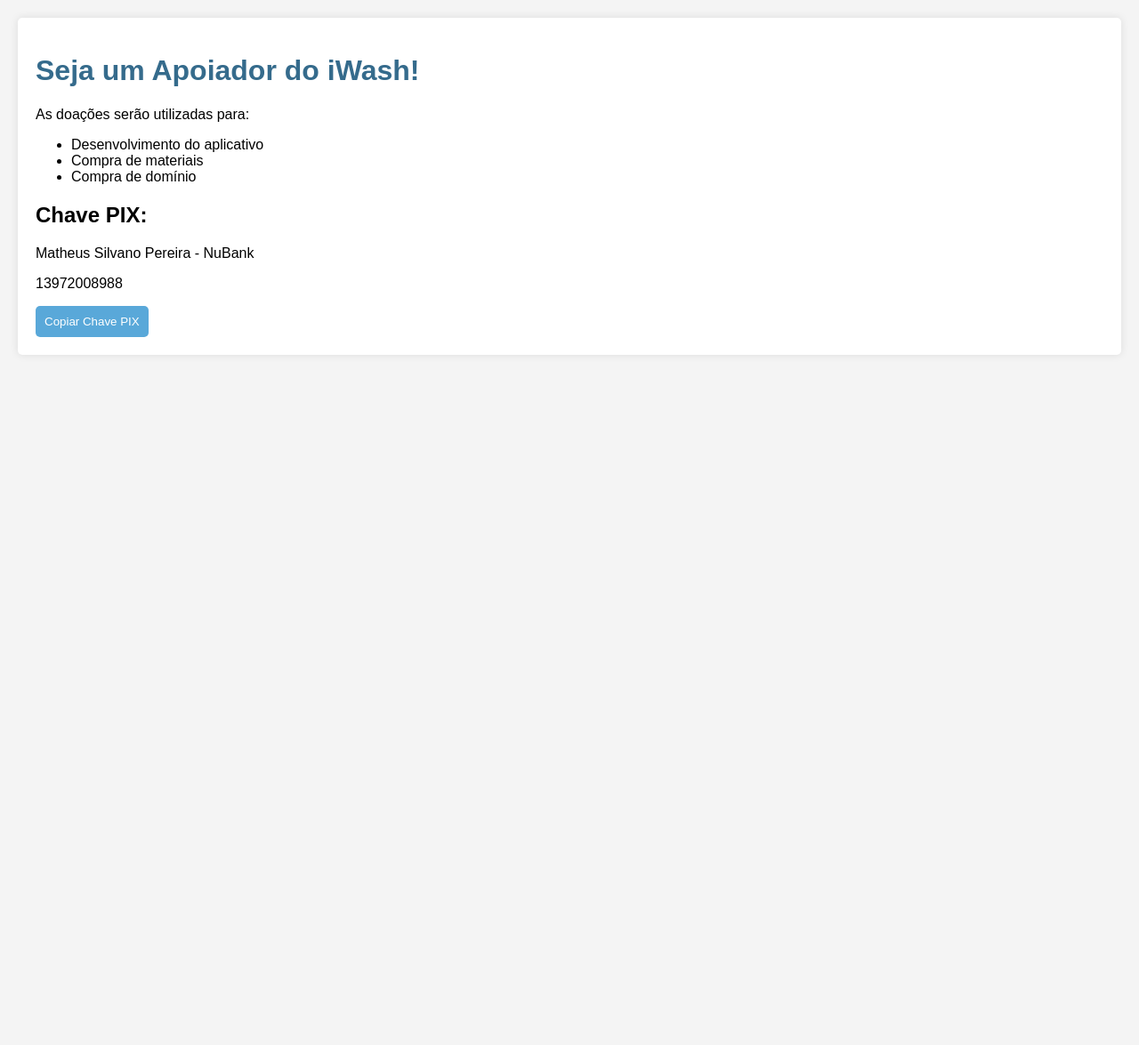
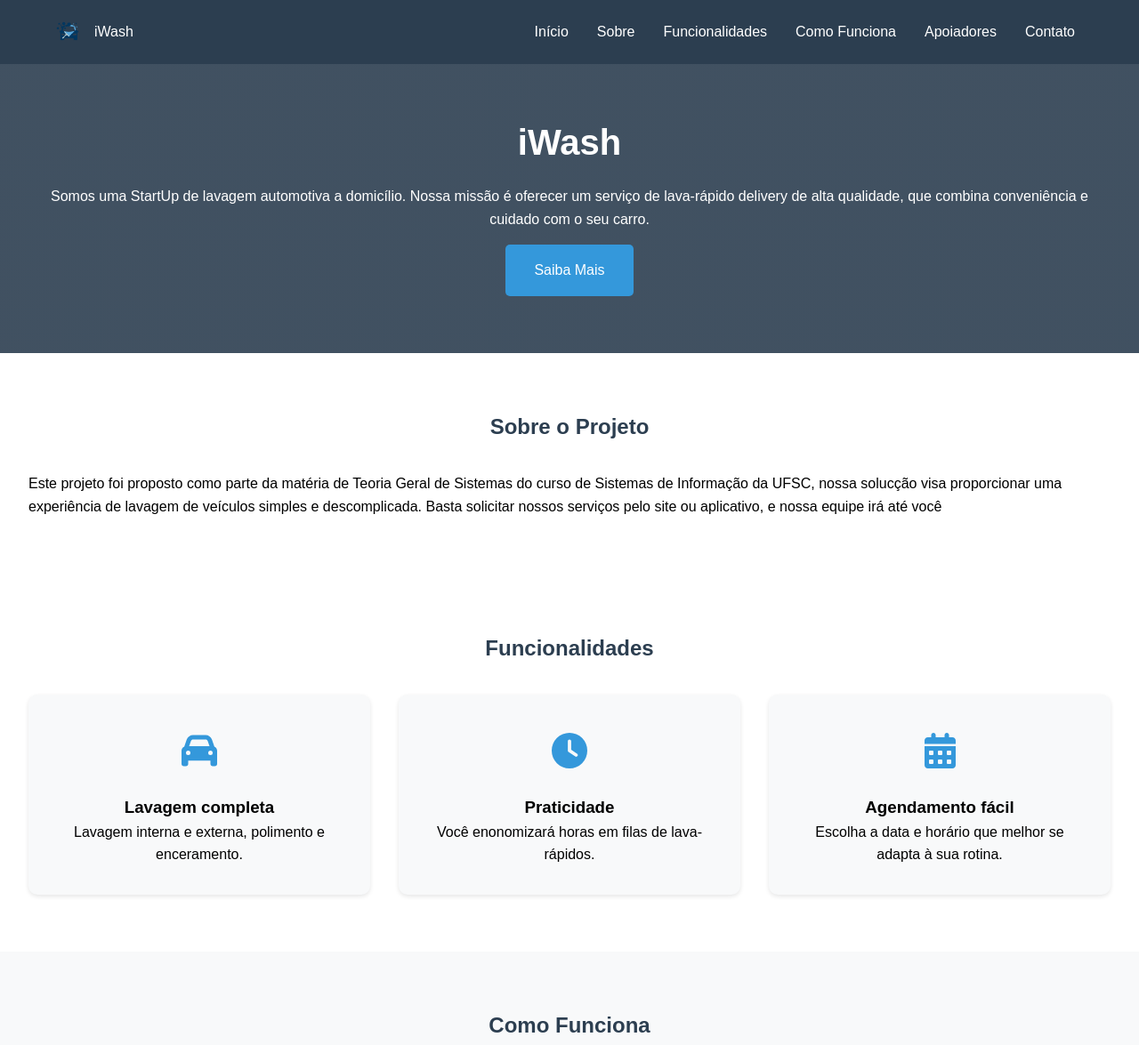
Before and after one commit to matheussilvano/iWashSite, a plain HTML site: page apoiador.html in a window 1280 px wide. Shown: the top 1175 px of the page at 89% size. Before the commit the page ends 800 px from the top, so only its background shows below. Drawn offline with Linux system fonts and the light colour scheme.

Commit message:
Update apoiador.html

```diff
--- a/apoiador.html
+++ b/apoiador.html
@@ -1,59 +1,116 @@
 <!DOCTYPE html>
-<html lang="pt-BR">
+<html lang="pt-br">
 <head>
     <meta charset="UTF-8">
     <meta name="viewport" content="width=device-width, initial-scale=1.0">
-    <title>Apoie o iWash</title>
-    <style>
-        body {
-            font-family: Arial, sans-serif;
-            margin: 0;
-            padding: 20px;
-            background-color: #f4f4f4;
-        }
-        .container {
-            background-color: white;
-            padding: 20px;
-            border-radius: 5px;
-            box-shadow: 0 0 10px rgba(0,0,0,0.1);
-        }
-        h1 {
-            color: #356b8c;
-        }
-        .copy-btn {
-            background-color: #59a8d9;
-            color: white;
-            border: none;
-            padding: 10px;
-            border-radius: 5px;
-            cursor: pointer;
-        }
-    </style>
+    <title>Meu Projeto</title>
+    <script src="https://cdnjs.cloudflare.com/ajax/libs/font-awesome/6.5.1/js/all.min.js"></script>
+    <link rel="stylesheet" href="styles.css">
 </head>
 <body>
-    <div class="container">
-        <h1>Seja um Apoiador do iWash!</h1>
-        <p>As doações serão utilizadas para:</p>
-        <ul>
-            <li>Desenvolvimento do aplicativo</li>
-            <li>Compra de materiais</li>
-            <li>Compra de domínio</li>
-        </ul>
-        <h2>Chave PIX:</h2>
-        <p>Matheus Silvano Pereira - NuBank</p>
-        <p id="pix-key">13972008988</p>
-        <button class="copy-btn" onclick="copyPixKey()">Copiar Chave PIX</button>
-    </div>
+    <header class="header">
+        <div class="nav-container">
+            <a href="index.html" class="logo">
+                <img src="IWASH.png" alt="Logo do Projeto">
+                <span>iWash</span>
+            </a>
+            <nav>
+                <div class="nav-toggle">
+                    <i class="fas fa-bars"></i>
+                </div>
+                <ul class="nav-menu">
+                    <li><a href="#home">Início</a></li>
+                    <li><a href="#about">Sobre</a></li>
+                    <li><a href="#features">Funcionalidades</a></li>
+                    <li><a href="#how-it-works">Como Funciona</a></li>
+                    <li><a href="#supporters">Apoiadores</a></li>
+                    <li><a href="#contact">Contato</a></li>
+                </ul>
+            </nav>
+        </div>
+    </header>
 
-    <script>
-        function copyPixKey() {
-            const pixKey = document.getElementById("pix-key").innerText;
-            navigator.clipboard.writeText(pixKey).then(() => {
-                alert("Chave PIX copiada para a área de transferência!");
-            }).catch(err => {
-                console.error('Erro ao copiar a chave PIX: ', err);
-            });
-        }
-    </script>
+    <section id="home" class="hero">
+        <h1>iWash</h1>
+        <p>Somos uma StartUp de lavagem automotiva a domicílio. Nossa missão é oferecer um serviço de lava-rápido delivery de alta qualidade, que combina conveniência e cuidado com o seu carro.</p>
+        <a href="#about" class="cta-button">Saiba Mais</a>
+    </section>
+
+    <section id="about" class="section">
+        <h2 class="section-title">Sobre o Projeto</h2>
+        <p>Este projeto foi proposto como parte da matéria de Teoria Geral de Sistemas do curso de Sistemas de Informação da UFSC, nossa solucção visa proporcionar uma experiência de lavagem de veículos simples e descomplicada. Basta solicitar nossos serviços pelo site ou aplicativo, e nossa equipe irá até você </p>
+    </section>
+
+    <section id="features" class="section">
+        <h2 class="section-title">Funcionalidades</h2>
+        <div class="features">
+            <div class="feature-card">
+                <div class="feature-icon">
+                    <i class="fas fa-car"></i>
+                </div>
+                <h3>Lavagem completa</h3>
+                <p>Lavagem interna e externa, polimento e enceramento.</p>
+            </div>
+            <div class="feature-card">
+                <div class="feature-icon">
+                    <i class="fas fa-clock"></i>
+                </div>
+                <h3>Praticidade</h3>
+                <p>Você enonomizará horas em filas de lava-rápidos.</p>
+            </div>
+            <div class="feature-card">
+                <div class="feature-icon">
+                    <i class="fas fa-calendar-days"></i>
+                </div>
+                <h3>Agendamento fácil</h3>
+                <p>Escolha a data e horário que melhor se adapta à sua rotina.</p>
+            </div>
+        </div>
+    </section>
+
+    <section id="how-it-works" class="section how-it-works">
+        <h2 class="section-title">Como Funciona</h2>
+        <div class="step">
+            <div class="step-number">1</div>
+            <div class="step-content">
+                <h3>Chamou?</h3>
+                <p> Acesse nosso site ou aplicativo e escolha o serviço desejado. Preencha os dados necessários, como local e horário da lavagem.</p>
+            </div>
+        </div>
+        <div class="step">
+            <div class="step-number">2</div>
+            <div class="step-content">
+                <h3>Confirmou.</h3>
+                <p>Após enviar seu pedido, você receberá uma confirmação com os detalhes do agendamento. Nossa equipe se prepara para ir até você!</p>
+            </div>
+        </div>
+        <div class="step">
+            <div class="step-number">3</div>
+            <div class="step-content">
+                <h3>Lavou!</h3>
+                <p>No horário combinado, nossos profissionais chegarão até você e realizarão a lavagem do seu veículo, utilizando os melhores produtos e técnicas para garantir um resultado impecável.</p>
+            </div>
+        </div>
+    </section>
+
+    <section id="supporters" class="section supporters">
+        <div class="support-cta">
+            <h3>Seja um Apoiador</h3>
+            <p>Junte-se a nós e faça parte desta iniciativa. Seu apoio faz a diferença!</p>
+            <a href="apoiador.html" class="support-button">Quero Apoiar</a>
+        </div>
+    </section>
+
+    <section id="contact" class="section contact">
+        <h2 class="section-title">Entre em Contato</h2>
+        <p>Ficou alguma dúvida? Mande um e-mail para nós</p>
+        <a href="mailto:matheussilvano2005@gmail.com" class="cta-button">Enviar Email</a>
+    </section>
+
+    <footer class="footer">
+        <p>&copy; 2024 iWash. Todos os direitos reservados.</p>
+    </footer>
+
+    <script src="script.js"></script>
 </body>
 </html>
```
